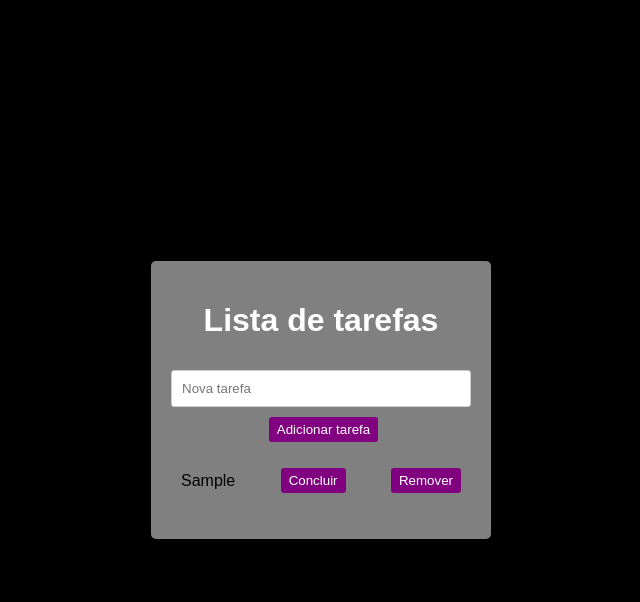
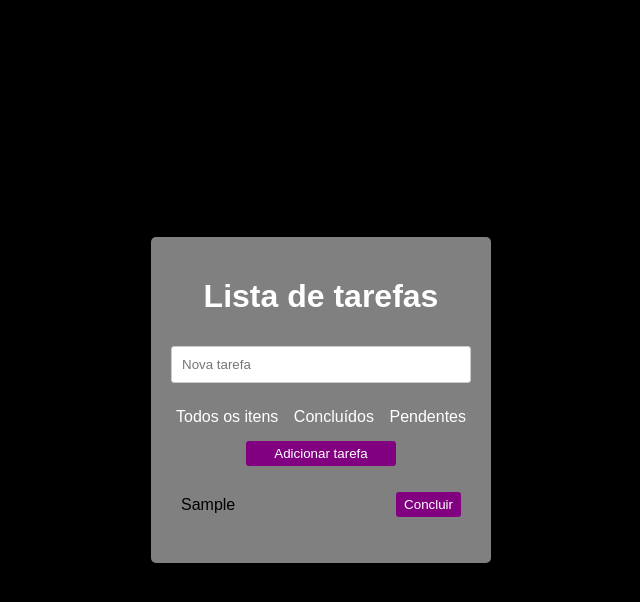
Before and after one commit to Jonas-sslo/spodwe2_todo_app_inicial_exercicio_1, a website built with Vite: page vite-project/index.html in a window 1280 px wide. Both pictures are taken after typing "Sample" into the empty fields and a click on the button "Adicionar tarefa". Shown: the whole page, without its empty margins (319-959 px from the left). Built offline with nearby package versions, Linux system fonts and the light colour scheme.

Commit message:
Atualizando projeto ☆*: o(≧▽≦)o :*☆

```diff
--- a/vite-project/index.html
+++ b/vite-project/index.html
@@ -10,7 +10,11 @@
     <main class="container">
       <h1>Lista de tarefas</h1>
       <input id="todo" type="text" placeholder="Nova tarefa">
-      <div class="btn-container">
+      <div class="filters">
+        <a href="#" id="all">Todos os itens</a>
+        <a href="#" id="done">Concluídos</a>
+        <a href="#" id="pending">Pendentes</a>
+      </div>
         <button id="btn">Adicionar tarefa</button>
       </div>
       <ul id="todo-list"></ul>
--- a/vite-project/src/main.js
+++ b/vite-project/src/main.js
@@ -1,73 +1,99 @@
-let todos = []; // tarefas
+const todos = [];
+const TodoFilter = {
+  ALL: "all",
+  DONE: "done",
+  PENDING: "pending",
+};
 
-document.getElementById("btn").addEventListener("click", addTodo);
-
-document.getElementById("todo").addEventListener("keypress", (e) => {
-  if (e.key === "Enter") {
-    addTodo();
-  }
-});
+const todoInput = document.getElementById("todo");
+const addButton = document.getElementById("btn");
+const allFilter = document.getElementById("all");
+const doneFilter = document.getElementById("done");
+const pendingFilter = document.getElementById("pending");
+const todoList = document.getElementById("todo-list");
 
 function addTodo() {
-  const input = document.getElementById("todo");
-  const todoContent = input.value.trim();
+  const todoText = todoInput.value.trim();
 
-  if (todoContent) {
-    const todo = {
-      id: todos.length + 1,
-      content: todoContent,
-      completed: false
+  if (todoText) {
+    const newTodo = {
+      id: Date.now(),
+      text: todoText,
+      done: false
     };
-
-    todos.push(todo);
-    updateTodos();
-    input.value = "";
+    todos.push(newTodo);
+    todoInput.value = "";
+    renderTodos();
   }
 }
 
-function checkTodo(todoId) {
+function toggleTodoStatus(todoId) {
   const todo = todos.find(todo => todo.id === todoId);
-
   if (todo) {
-      todo.completed = !todo.completed;
-      updateTodos();
+      todo.done = !todo.done;
+      renderTodos();
   }
 }
 
-function deleteTodo(id) {
-  todos = todos.filter(todo => todo.id !== id);
-  updateTodos();
+function renderTodos(filter = TodoFilter.ALL) {
+  todoList.innerHTML = "";
+  const filteredTodos = todos.filter(todo => {
+    if (filter === TodoFilter.ALL) return true;
+    if (filter === TodoFilter.DONE) return todo.done;
+    if (filter === TodoFilter.PENDING) return !todo.done;
+  });
+  if (filteredTodos.length === 0) {
+    const emptyMessage = document.createElement("li");
+    emptyMessage.textContent = "Nenhuma tarefa encontrada";
+    todoList.appendChild(emptyMessage);
+    return;
+  }
+  filteredTodos.forEach(todo => {
+    const todoItem = document.createElement("li");
+
+    const todoText = document.createElement("span");
+    todoText.textContent = todo.text;
+    if (todo.done) {
+      todoText.style.textDecoration = "line-through";
+      todoText.style.color = "#888";
+    }
+    todoItem.appendChild(todoText);
+
+    const statusButton = document.createElement("button");
+    statusButton.textContent = todo.done ? "Desfazer" : "Concluir";
+    statusButton.onclick = () => toggleTodoStatus(todo.id);
+    todoItem.appendChild(statusButton);
+    todoList.appendChild(todoItem);
+  });
 }
 
-function updateTodos() {
-  const list = document.getElementById("todo-list");
-  list.innerHTML = "";
+addButton.addEventListener("click", addTodo);
+todoInput.addEventListener("keypress", (e) => {
+  if (e.key === "Enter") addTodo();
+});
 
-  todos.forEach(todo => {
-    const item = document.createElement("li");
-    item.id = todo.id;
+allFilter.addEventListener("click", (e) => {
+  e.preventDefault();
+  renderTodos(TodoFilter.ALL);
+});
 
-    const todoText = document.createElement("span");
-    todoText.textContent = todo.content;
+doneFilter.addEventListener("click", (e) => {
+  e.preventDefault();
+  renderTodos(TodoFilter.DONE);
+});
 
-    if (todo.completed) {
-      todoText.style.textDecoration = "line-through";
-    } else {
-      todoText.style.textDecoration = "none";
-    }
+pendingFilter.addEventListener("click", (e) => {
+  e.preventDefault();
+  renderTodos(TodoFilter.PENDING);
+});
 
-    const removeButton = document.createElement("button");
-    removeButton.textContent = "Remover";
-    removeButton.onclick = () => deleteTodo(todo.id);
+document.addEventListener("DOMContentLoaded", () => {
+  renderTodos();
+});
 
-    const completeButton = document.createElement("button");
-    completeButton.textContent = todo.completed ? "Desfazer" : "Concluir";
-    completeButton.onclick = () => checkTodo(todo.id);
-
-    item.appendChild(todoText);
-    item.appendChild(completeButton);
-    item.appendChild(removeButton);
-
-    list.appendChild(item);
+document.querySelectorAll('.filters a').forEach(link => {
+  link.addEventListener('click', function() {
+    document.querySelectorAll('.filters a').forEach(l => l.classList.remove('active'));
+    this.classList.add('active');
   });
-}
+});
--- a/vite-project/src/style.css
+++ b/vite-project/src/style.css
@@ -32,10 +32,20 @@ li {
   justify-content: space-between;
   align-items: center;
 }
-.btn-container {
+.filters {
   display: flex;
-  justify-content: center;
-  margin-left: 5px;
+  justify-content: space-between;
+  margin: 10px 0;
+}
+.filters a {
+  color: white;
+  text-decoration: none;
+  padding: 5px;
+  transition: color 0.3s;
+}
+.filters a.active {
+  color: #d62dd6;
+  font-weight: bold;
 }
 button {
   background: purple;
@@ -44,6 +54,11 @@ button {
   padding: 5px 8px;
   border-radius: 3px;
   cursor: pointer;
+}
+button#btn {
+  display: block;
+  margin: 10px auto;
+  width: 150px;
 }
 button:hover {
   background: #d62dd6;
```
Also changed, not shown: 1 other file.
